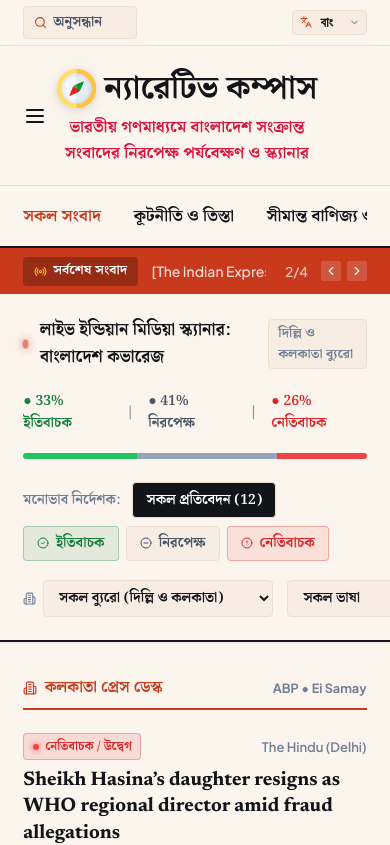
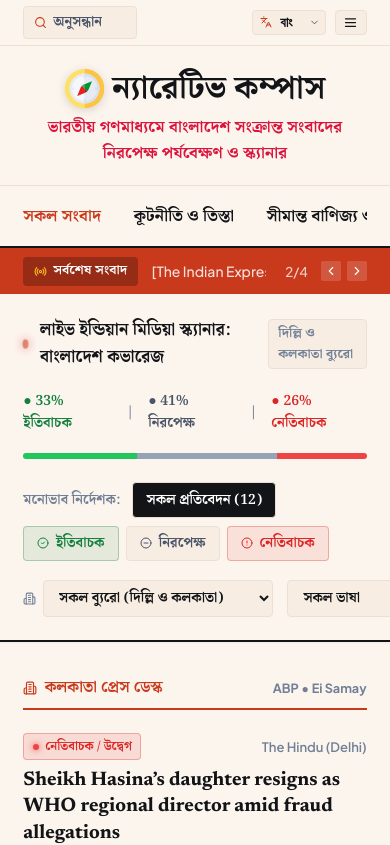
Before and after one commit to metakave/bangladesh-news-india, a Next.js app: page / in a window 390 px wide. Shown: the top 845 px of the page. Built offline with nearby package versions, Linux system fonts and the light colour scheme.

Commit message:
feat(header): move mobile menu button to top right next to language switcher

```diff
--- a/src/components/Header.tsx
+++ b/src/components/Header.tsx
@@ -195,8 +195,8 @@
             </button>
           </div>
 
-          {/* Mobile Right: Compact Brief Language Dropdown */}
-          <div className="mobile-lang-wrapper" style={{ display: 'none' }}>
+          {/* Mobile Right: Language Dropdown + Mobile Menu Button */}
+          <div className="mobile-right-wrapper" style={{ display: 'none', alignItems: 'center', gap: '0.45rem' }}>
             <div style={{ position: 'relative', display: 'inline-flex', alignItems: 'center' }}>
               <Languages size={12} style={{ position: 'absolute', left: '0.42rem', pointerEvents: 'none', color: 'var(--brand-primary)' }} />
               <select
@@ -221,25 +221,34 @@
               </select>
               <ChevronDown size={11} style={{ position: 'absolute', right: '0.35rem', pointerEvents: 'none', color: 'var(--text-secondary)' }} />
             </div>
+
+            {/* Mobile Menu Trigger Button */}
+            <button
+              onClick={() => setMobileMenuOpen(!mobileMenuOpen)}
+              style={{
+                display: 'inline-flex',
+                alignItems: 'center',
+                justifyContent: 'center',
+                backgroundColor: 'var(--bg-secondary)',
+                border: '1px solid var(--border-primary)',
+                borderRadius: 'var(--radius-sm)',
+                padding: '0.22rem 0.4rem',
+                color: 'var(--text-primary)',
+                cursor: 'pointer',
+              }}
+              aria-label="Toggle Navigation Menu"
+            >
+              {mobileMenuOpen ? <X size={15} /> : <Menu size={15} />}
+            </button>
           </div>
         </div>
       </div>
 
       {/* Main Masthead Banner */}
       <div style={{ padding: '1.25rem 0 1rem 0', textAlign: 'center', position: 'relative' }}>
-        <div className="container" style={{ display: 'flex', alignItems: 'center', justifyContent: 'space-between' }}>
-          {/* Mobile Menu Trigger */}
-          <button
-            onClick={() => setMobileMenuOpen(!mobileMenuOpen)}
-            style={{ color: 'var(--text-primary)', display: 'none' }}
-            className="mobile-hamburger"
-            aria-label="Toggle Navigation Menu"
-          >
-            {mobileMenuOpen ? <X size={24} /> : <Menu size={24} />}
-          </button>
-
+        <div className="container" style={{ display: 'flex', alignItems: 'center', justifyContent: 'center' }}>
           {/* Masthead Branding */}
-          <div style={{ flex: 1, textAlign: 'center' }}>
+          <div style={{ textAlign: 'center' }}>
             <Link href="/" style={{ display: 'inline-flex', flexDirection: 'column', alignItems: 'center', textDecoration: 'none' }}>
               <div style={{
                 display: 'inline-flex',
@@ -285,8 +294,6 @@
               </div>
             </Link>
           </div>
-
-          <div style={{ width: '40px', display: 'none' }} className="mobile-spacer" />
         </div>
       </div>
 
@@ -474,12 +481,6 @@
 
       <style jsx>{`
         @media (max-width: 850px) {
-          .mobile-hamburger {
-            display: block !important;
-          }
-          .mobile-spacer {
-            display: block !important;
-          }
           .search-text, .saved-text {
             display: none !important;
           }
@@ -499,7 +500,7 @@
             width: 33% !important;
             max-width: 33% !important;
           }
-          .mobile-lang-wrapper {
+          .mobile-right-wrapper {
             display: flex !important;
             flex-shrink: 0 !important;
           }
```
